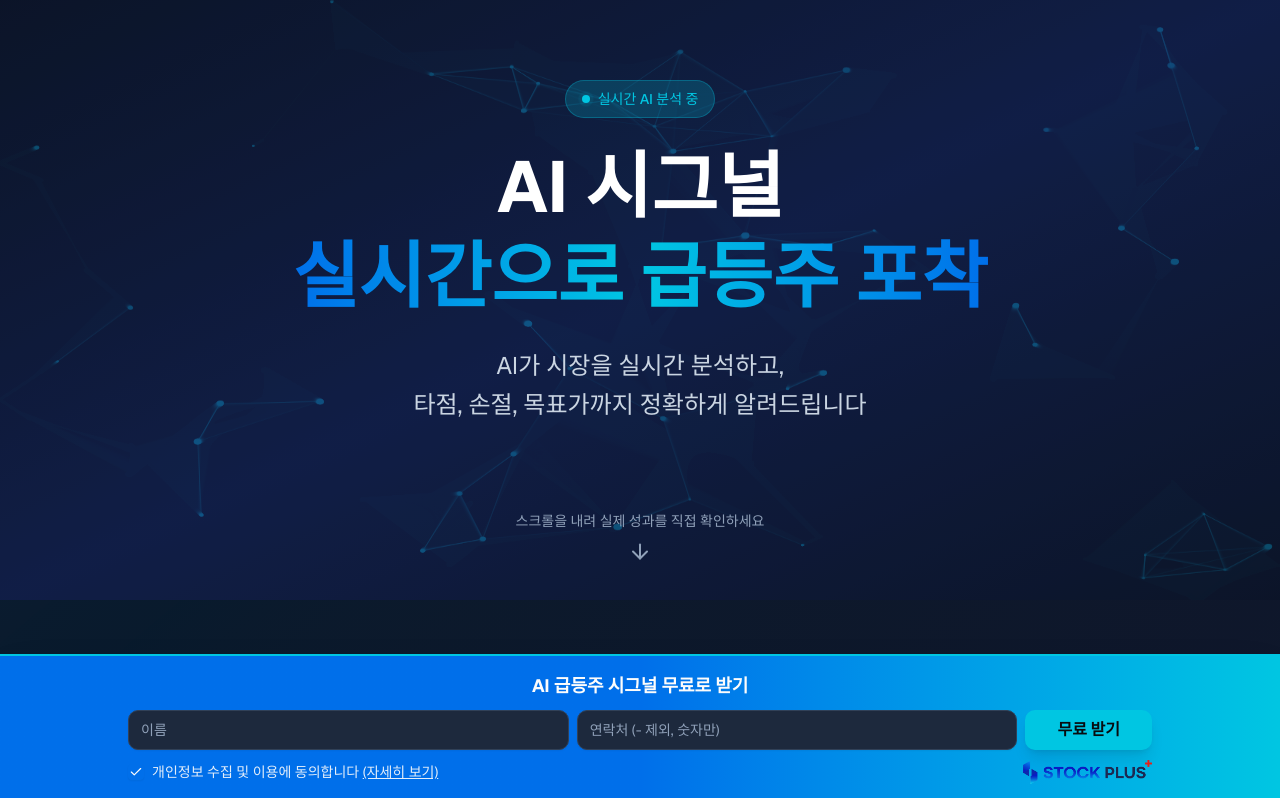
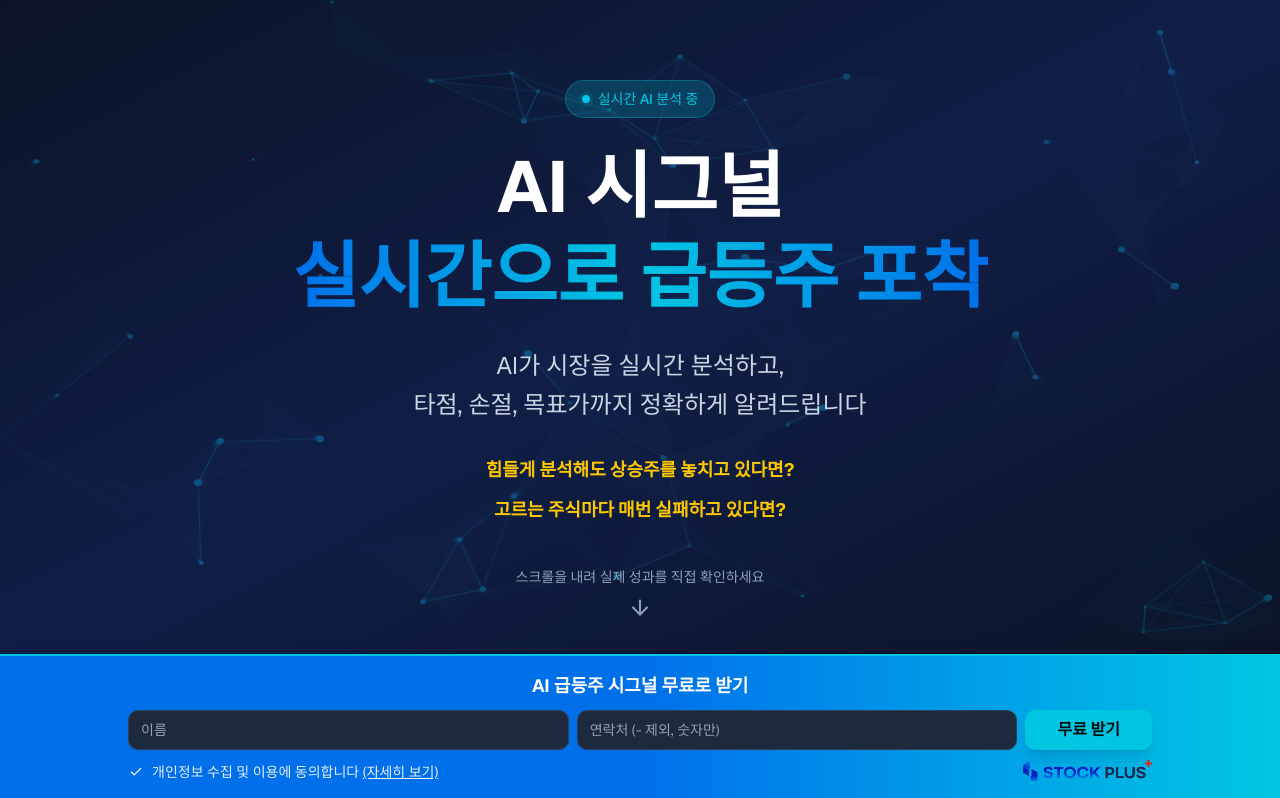
Before and after one commit to stockpluss/aisudden, a Next.js app: page / in a window 1280 px wide. Shown: the top 798 px of the page. Built offline with nearby package versions, Linux system fonts and the light colour scheme.

Commit message:
Add hooking sentences

```diff
--- a/components/hero-section.tsx
+++ b/components/hero-section.tsx
@@ -114,11 +114,13 @@ export function HeroSection() {
                 실시간으로 급등주 포착
               </span>
             </h1>
-
-            <p className="text-lg sm:text-xl lg:text-2xl text-slate-300 leading-relaxed max-w-2xl mx-auto text-pretty">
-              AI가 시장을 실시간 분석하고,
-              <br className="hidden sm:inline" /> 타점, 손절, 목표가까지 정확하게 알려드립니다
-            </p>
+              <p className="text-lg sm:text-xl lg:text-2xl text-slate-300 leading-relaxed max-w-2xl mx-auto text-pretty">
+                  AI가 시장을 실시간 분석하고, <br/> 타점, 손절, 목표가까지 정확하게 알려드립니다
+              </p>
+              <div className="mt-8 space-y-3 max-w-2xl mx-auto">
+                  <p className="text-base sm:text-lg text-yellow-400 font-bold">힘들게 분석해도 상승주를 놓치고 있다면?</p>
+                  <p className="text-base sm:text-lg text-yellow-400 font-bold">고르는 주식마다 매번 실패하고 있다면?</p>
+              </div>
           </div>
         </div>
       </div>
```
